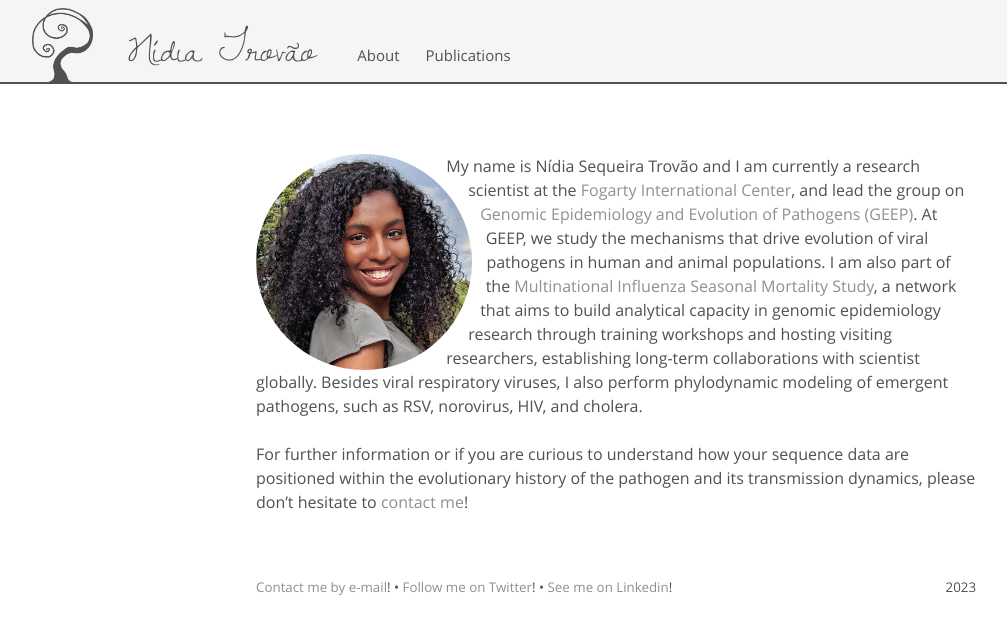
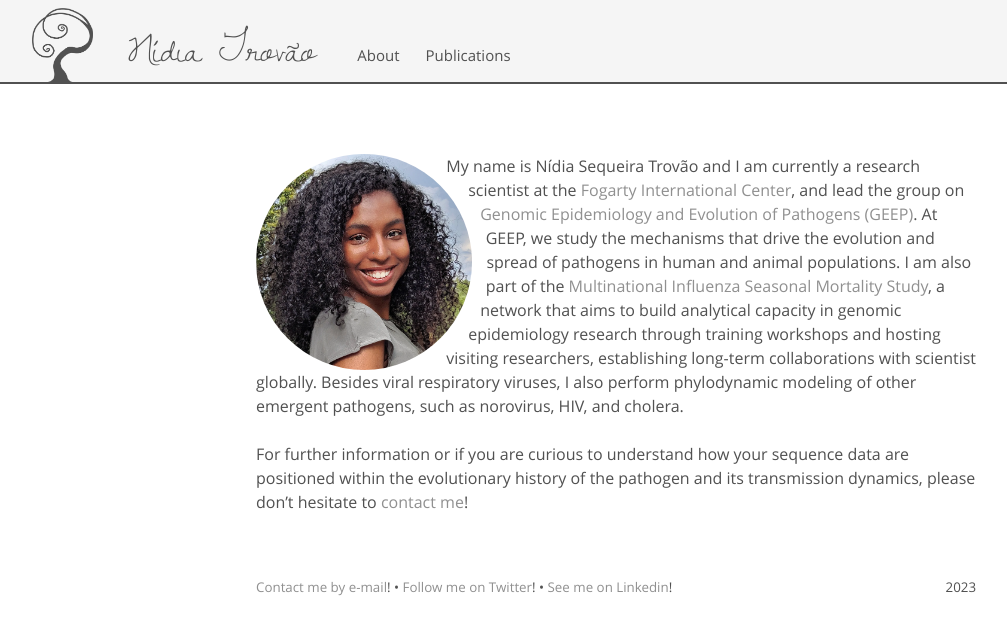
Before and after one commit to nidiatrovao/nidiatrovao.github.io, a Jekyll site: the page built from index.html, in a window 1280 px wide. Shown: the top 635 px of the page, without its empty margins (24-1031 px from the left). Built offline with Jekyll 4.4.1, drawn with Linux system fonts in a browser that asks for light colours.

Commit message:
Update index.html

```diff
--- a/index.html
+++ b/index.html
@@ -10,9 +10,9 @@ title: Home
   <img src="{{ site.baseurl }}/public/nt.jpg" alt="Nídia Trovão" style="border-radius: 50%;">
 </picture>
 
-My name is Nídia Sequeira Trovão and I am currently a research scientist at the <a href="https://www.fic.nih.gov/Pages/Default.aspx">Fogarty International Center</a>, and lead the group on <a href="https://www.fic.nih.gov/About/Staff/epidemiology-population-studies/Pages/Genomic-Epidemiology-and-Evolution-of-Pathogens-.aspx">Genomic Epidemiology and Evolution of Pathogens (GEEP)</a>. At GEEP, we study the mechanisms that drive evolution of viral pathogens in human and animal populations.
+My name is Nídia Sequeira Trovão and I am currently a research scientist at the <a href="https://www.fic.nih.gov/Pages/Default.aspx">Fogarty International Center</a>, and lead the group on <a href="https://www.fic.nih.gov/About/Staff/epidemiology-population-studies/Pages/Genomic-Epidemiology-and-Evolution-of-Pathogens-.aspx">Genomic Epidemiology and Evolution of Pathogens (GEEP)</a>. At GEEP, we study the mechanisms that drive the evolution and spread of pathogens in human and animal populations.
 I am also part of the <a href="http://misms.net/staff/nidia-trovao">Multinational Influenza Seasonal Mortality Study</a>, a network that aims to build analytical capacity in genomic epidemiology research through training workshops and hosting visiting researchers, establishing long-term collaborations with scientist globally.
-Besides viral respiratory viruses, I also perform phylodynamic modeling of emergent pathogens, such as RSV, norovirus, HIV, and cholera.
+Besides viral respiratory viruses, I also perform phylodynamic modeling of other emergent pathogens, such as norovirus, HIV, and cholera.
 <br><br>
 For further information or if you are curious to understand how your sequence data are positioned within the evolutionary history of the pathogen and its transmission dynamics, please don’t hesitate to <a target="_blank" href="{{ site.baseurl }}/rcptch.html" title="Click to reveal my e-mail address">contact me</a>!
 </div>
```
